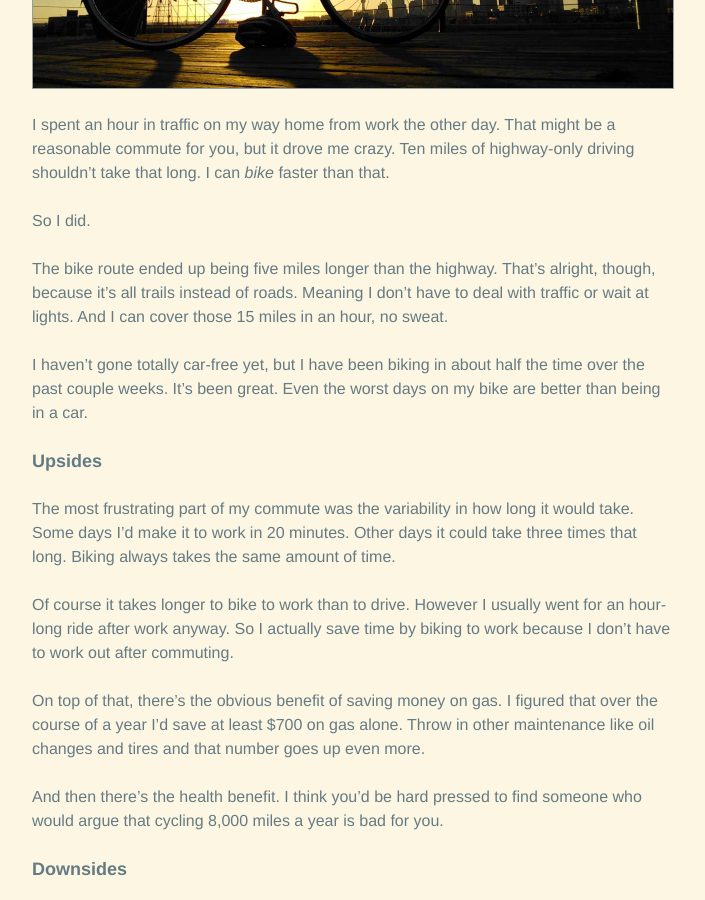
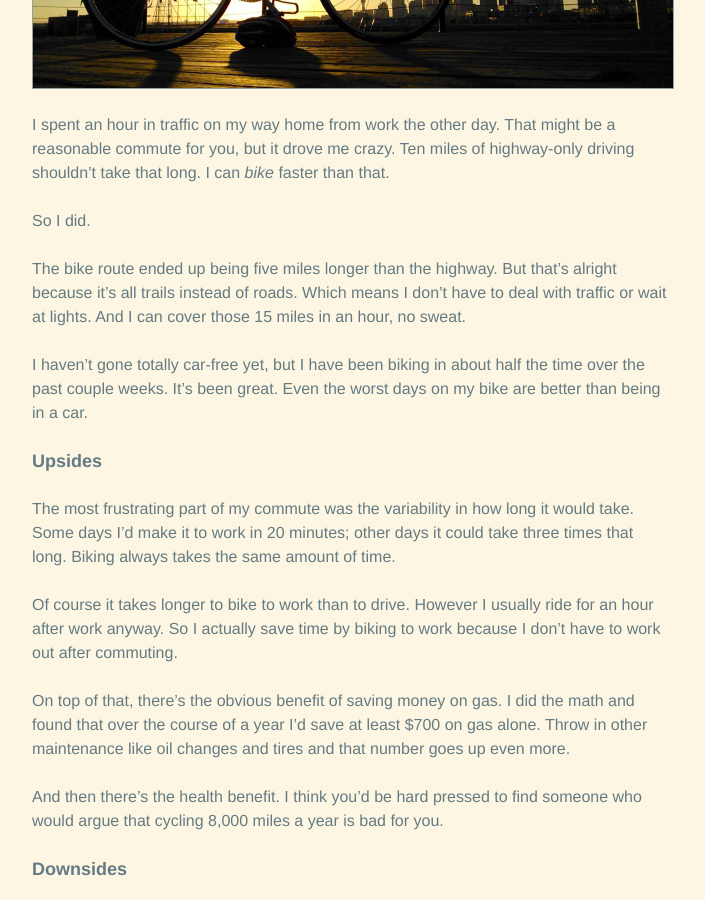
Before and after one commit to tfausak/tfausak.github.io, a Jekyll site: the page built from _posts/2012-11-28-bicycle-commuting.md, in a window 1280 px wide and 900 px high, scrolled down 445 px. Shown: the whole window, without its empty margins (288-993 px from the left). Built offline with Jekyll 4.4.1, drawn with Linux system fonts in a browser that asks for light colours.

Commit message:
Slightly tweak post.

```diff
--- a/_posts/2012-11-28-bicycle-commuting.md
+++ b/_posts/2012-11-28-bicycle-commuting.md
@@ -13,8 +13,8 @@ Ten miles of highway-only driving shouldn't take that long. I can
 So I did.
 
 The bike route ended up being five miles longer than the highway.
-That's alright, though, because it's all trails instead of roads.
-Meaning I don't have to deal with traffic or wait at lights. And I
+But that's alright because it's all trails instead of roads. Which
+means I don't have to deal with traffic or wait at lights. And I
 can cover those 15 miles in an hour, no sweat.
 
 I haven't gone totally car-free yet, but I have been biking in about
@@ -24,19 +24,18 @@ worst days on my bike are better than being in a car.
 ## Upsides
 
 The most frustrating part of my commute was the variability in how
-long it would take. Some days I'd make it to work in 20 minutes.
-Other days it could take three times that long. Biking always takes
+long it would take. Some days I'd make it to work in 20 minutes;
+other days it could take three times that long. Biking always takes
 the same amount of time.
 
 Of course it takes longer to bike to work than to drive. However I
-usually went for an hour-long ride after work anyway. So I actually
-save time by biking to work because I don't have to work out after
-commuting.
+usually ride for an hour after work anyway. So I actually save time
+by biking to work because I don't have to work out after commuting.
 
 On top of that, there's the obvious benefit of saving money on gas.
-I figured that over the course of a year I'd save at least $700 on
-gas alone. Throw in other maintenance like oil changes and tires
-and that number goes up even more.
+I did the math and found that over the course of a year I'd save
+at least $700 on gas alone. Throw in other maintenance like oil
+changes and tires and that number goes up even more.
 
 And then there's the health benefit. I think you'd be hard pressed
 to find someone who would argue that cycling 8,000 miles a year is
```
